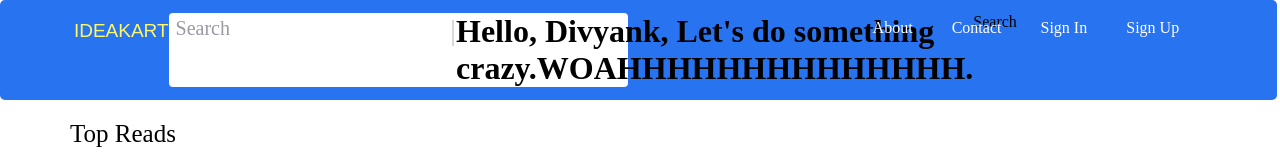
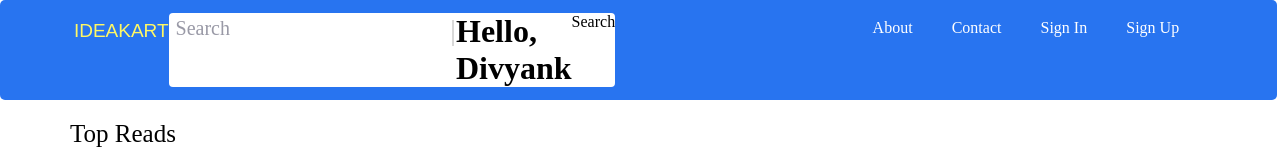
Before and after one commit to divyankmishra963/HealthCare-Website, a plain HTML site: page index.html in a window 1280 px wide. Shown: the top 157 px of the page. Drawn offline with Linux system fonts and the light colour scheme.

Commit message:
Let's see what happens.

```diff
--- a/index.html
+++ b/index.html
@@ -14,7 +14,7 @@
             <div>
                 <p>Search</p>
                 <p>|</p>
-                <h1>Hello, Divyank, Let's do something crazy.WOAHHHHHHHHHHHHHH.</h1>
+                <h1>Hello, Divyank</h1>
                 <p>Search</p>
             </div>
         </div>
```
